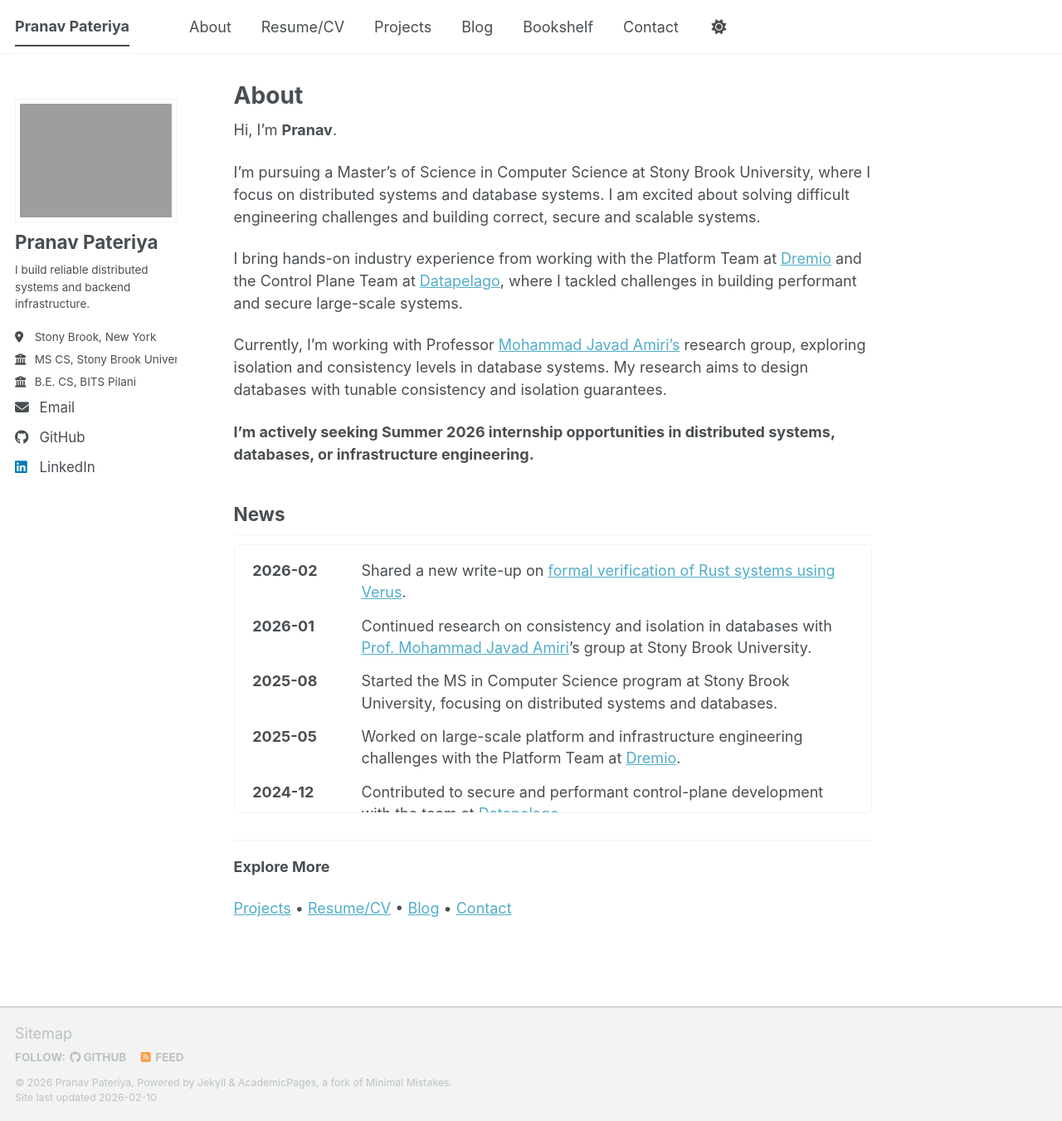
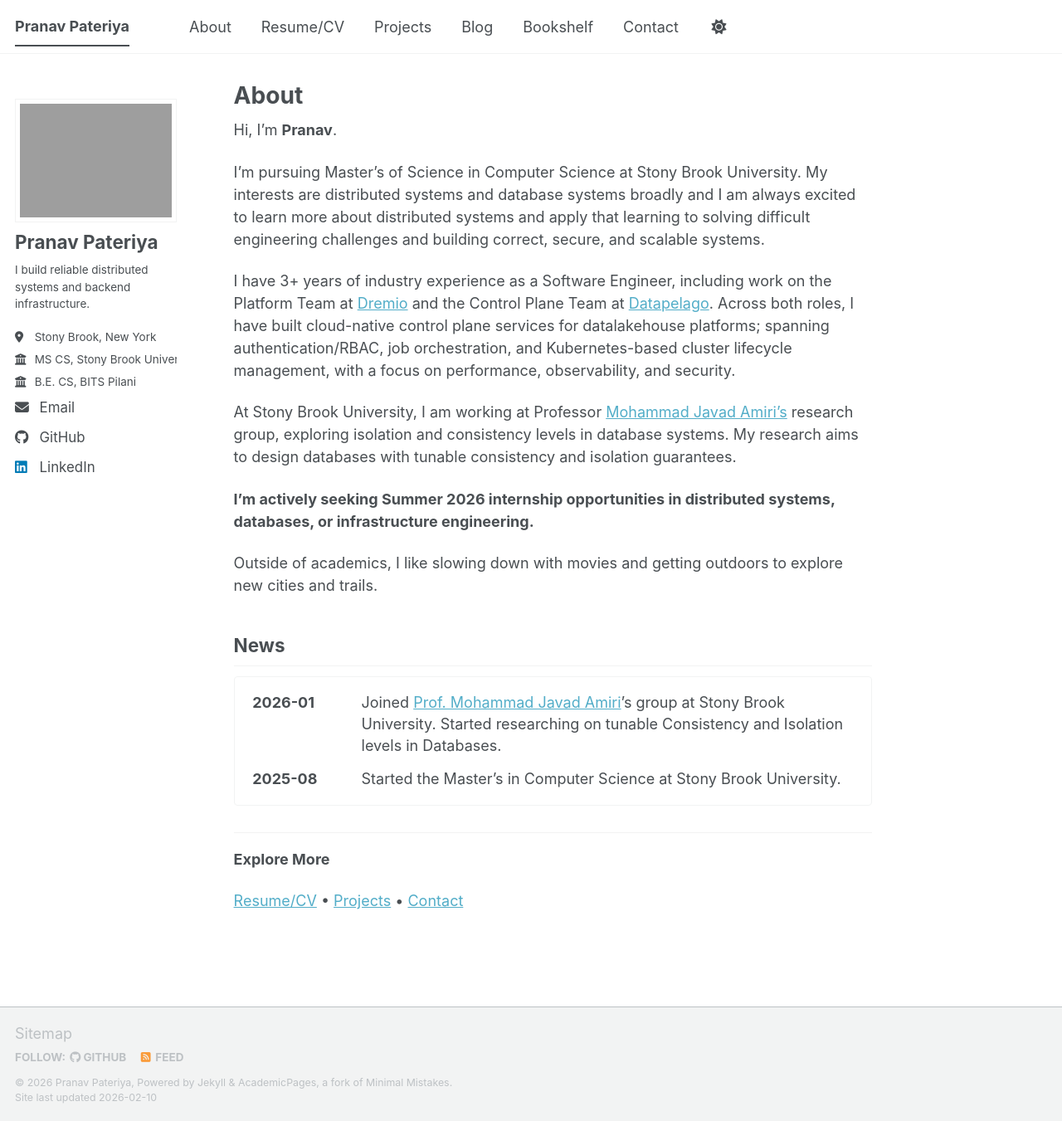
Before and after one commit to pranavp2005/pranavp2005.github.io, a Jekyll site: the page built from _pages/about.md, in a window 1280 px wide and 1351 px high. Shown: the whole window at 83% size. Built offline with Jekyll 4.4.1, drawn with Linux system fonts in a browser that asks for light colours; a script bundle is joined from its source files by our own code; library files that are not in the unit come from our copies.

Commit message:
improve about page

```diff
--- a/_data/news.yml
+++ b/_data/news.yml
@@ -1,21 +1,5 @@
 items:
-  - date: "2026-02"
-    body: "Shared a new write-up on [formal verification of Rust systems using Verus](/posts/2026/02/verus1/)."
   - date: "2026-01"
-    body: "Continued research on consistency and isolation in databases with [Prof. Mohammad Javad Amiri](https://www3.cs.stonybrook.edu/~amiri/index.html)'s group at Stony Brook University."
+    body: "Joined [Prof. Mohammad Javad Amiri](https://www3.cs.stonybrook.edu/~amiri/index.html)'s group at Stony Brook University. Started researching on tunable Consistency and Isolation levels in Databases."
   - date: "2025-08"
-    body: "Started the MS in Computer Science program at Stony Brook University, focusing on distributed systems and databases."
-  - date: "2025-05"
-    body: "Worked on large-scale platform and infrastructure engineering challenges with the Platform Team at [Dremio](https://www.dremio.com/)."
-  - date: "2024-12"
-    body: "Contributed to secure and performant control-plane development with the team at [Datapelago](https://www.datapelago.ai/)."
-  - date: "2026-02"
-    body: "Shared a new write-up on [formal verification of Rust systems using Verus](/posts/2026/02/verus1/)."
-  - date: "2026-01"
-    body: "Continued research on consistency and isolation in databases with [Prof. Mohammad Javad Amiri](https://www3.cs.stonybrook.edu/~amiri/index.html)'s group at Stony Brook University."
-  - date: "2025-08"
-    body: "Started the MS in Computer Science program at Stony Brook University, focusing on distributed systems and databases."
-  - date: "2025-05"
-    body: "Worked on large-scale platform and infrastructure engineering challenges with the Platform Team at [Dremio](https://www.dremio.com/)."
-  - date: "2024-12"
-    body: "Contributed to secure and performant control-plane development with the team at [Datapelago](https://www.datapelago.ai/)."
+    body: "Started the Master's in Computer Science at Stony Brook University."
--- a/_pages/about.md
+++ b/_pages/about.md
@@ -6,13 +6,15 @@ author_profile: true
 
 Hi, I'm **Pranav**.
 
-I'm pursuing a Master's of Science in Computer Science at Stony Brook University, where I focus on distributed systems and database systems. I am excited about solving difficult engineering challenges and building correct, secure and scalable systems.
+I'm pursuing Master's of Science in Computer Science at Stony Brook University. My interests are distributed systems and database systems broadly and I am always excited to learn more about distributed systems and apply that learning to solving difficult engineering challenges and building correct, secure, and scalable systems.
 
-I bring hands-on industry experience from working with the Platform Team at [Dremio](https://www.dremio.com/) and the Control Plane Team at [Datapelago](https://www.datapelago.ai/), where I tackled challenges in building performant and secure large-scale systems.
+I have 3+ years of industry experience as a Software Engineer, including work on the Platform Team at [Dremio](https://www.dremio.com/) and the Control Plane Team at [Datapelago](https://www.datapelago.ai/). Across both roles, I have built cloud-native control plane services for datalakehouse platforms; spanning authentication/RBAC, job orchestration, and Kubernetes-based cluster lifecycle management, with a focus on performance, observability, and security.
 
-Currently, I'm working with Professor [Mohammad Javad Amiri's](https://www3.cs.stonybrook.edu/~amiri/index.html) research group, exploring isolation and consistency levels in database systems. My research aims to design databases with tunable consistency and isolation guarantees.
+At Stony Brook University, I am working at Professor [Mohammad Javad Amiri's](https://www3.cs.stonybrook.edu/~amiri/index.html) research group, exploring isolation and consistency levels in database systems. My research aims to design databases with tunable consistency and isolation guarantees.
 
 **I'm actively seeking Summer 2026 internship opportunities in distributed systems, databases, or infrastructure engineering.**
+
+Outside of academics, I like slowing down with movies and getting outdoors to explore new cities and trails.
 
 ## News
 
@@ -40,4 +42,4 @@ Currently, I'm working with Professor [Mohammad Javad Amiri's](https://www3.cs.s
 
 **Explore More**
 
-[Projects](/projects/) • [Resume/CV](/resume/) • [Blog](/year-archive/) • [Contact](/contact/)
+[Resume/CV](/resume/) • [Projects](/projects/) • [Contact](/contact/)
```
